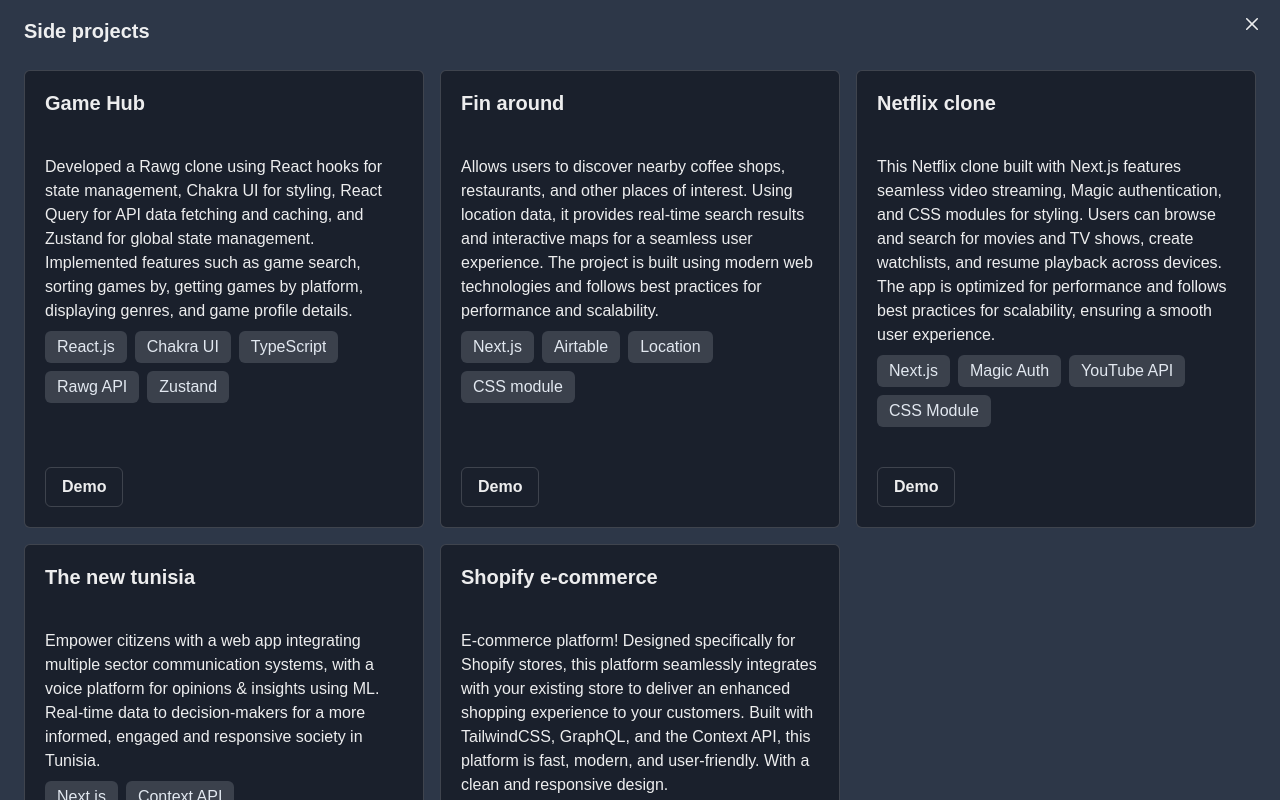
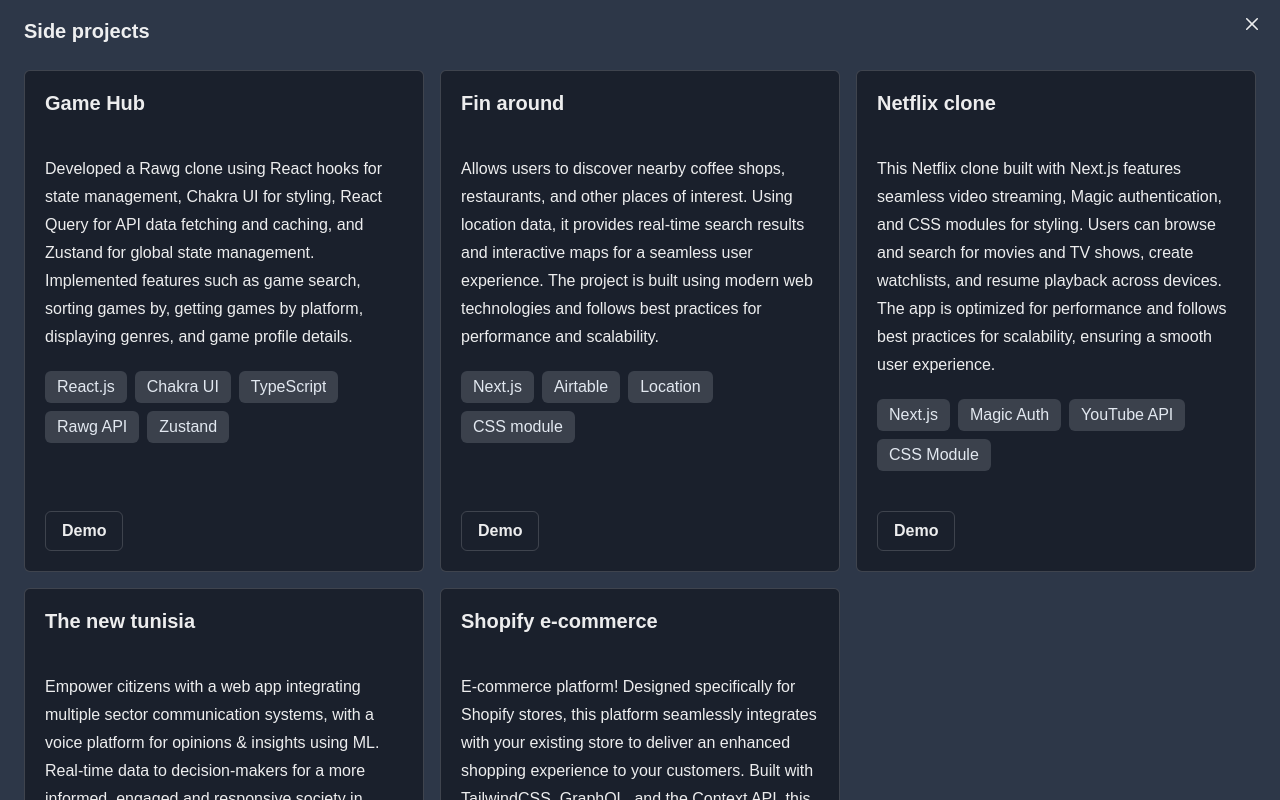
Before and after one commit to walid-hamdi/React_portfolio_website, a React (Vite) app: page / in a window 1280 px wide. Both pictures are taken after a click on the button 706 px from the left and 540 px from the top of the page. Built offline with nearby package versions, Linux system fonts and the light colour scheme; a web font is replaced by a local one.

Commit message:
add line height card content

```diff
--- a/src/pages/Home/components/Projects/index.tsx
+++ b/src/pages/Home/components/Projects/index.tsx
@@ -160,15 +160,15 @@
           <ModalBody>
             <SimpleGrid
               spacing={4}
-              templateColumns="repeat(auto-fill, minmax(300px, 1fr))"
+              templateColumns="repeat(auto-fill, minmax(400px, 1fr))"
             >
               {projects.map((project) => (
                 <Card key={project.url} variant="outline">
                   <CardHeader>
                     <Heading size="md"> {project.title}</Heading>
                   </CardHeader>
-                  <CardBody>
-                    <Text mb={2}>{project.description}</Text>
+                  <CardBody lineHeight={7}>
+                    <Text mb={5}>{project.description}</Text>
                     <Flex gap={2} flexWrap="wrap">
                       {project.stack.map((item) => (
                         <Tag size="lg" key={item}>
```
